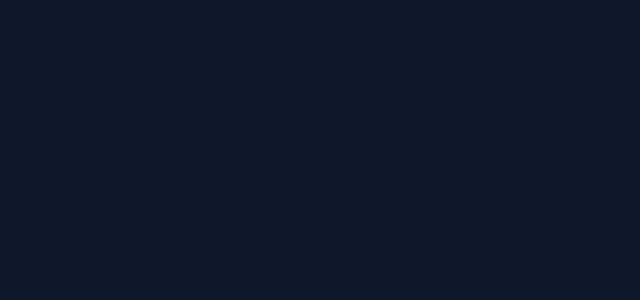
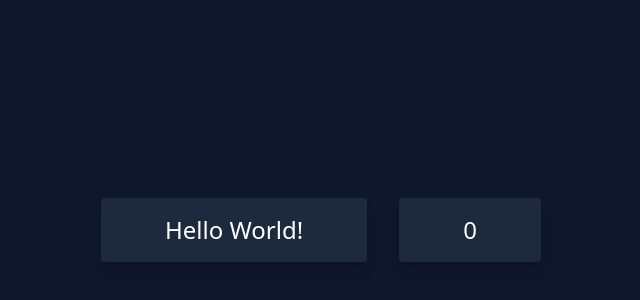
Before and after one commit to TheSeagullDev/svelte-todo, a SvelteKit app: page / in a window 1280 px wide. Shown: the part 170-470 px from the top of the page, without its empty margins (319-959 px from the left). Built offline with nearby package versions, Linux system fonts and the light colour scheme.

Commit message:
Add a hello world

```diff
--- a/src/routes/+page.svelte
+++ b/src/routes/+page.svelte
@@ -1,9 +1,10 @@
 <script>
     import "../app.css";
 
+    let count = $state(0);
 </script>
 <div class="flex justify-center items-center h-screen bg-slate-900">
-
-
+    <h1 class="m-4 bg-slate-800 px-16 py-4 rounded-sm shadow-lg text-2xl text-white">Hello World!</h1>
+    <button onclick={count++} class="m-4 bg-slate-800 px-16 py-4 rounded-sm shadow-lg text-2xl text-white">{count}</button>
 
 </div>
```
